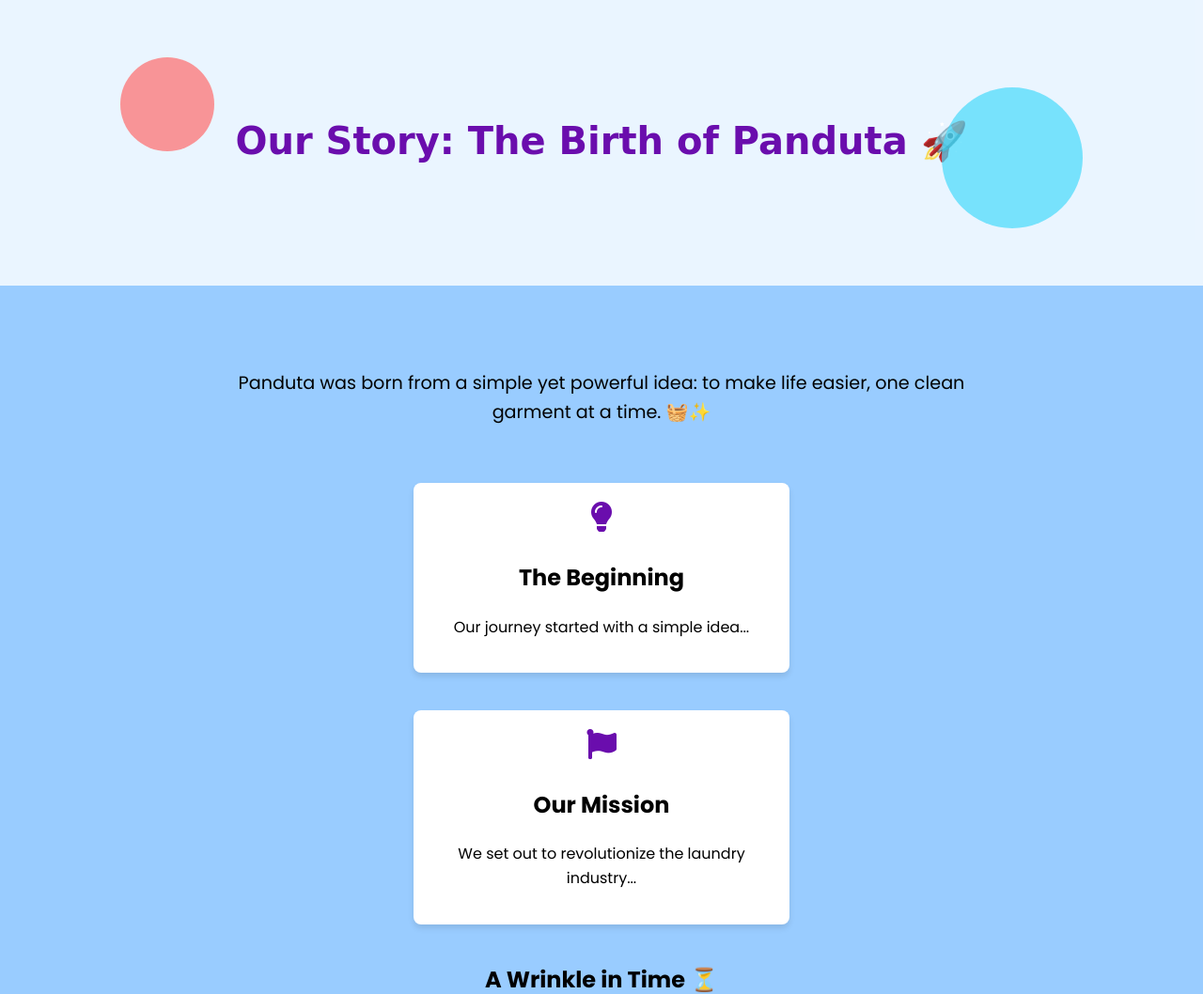
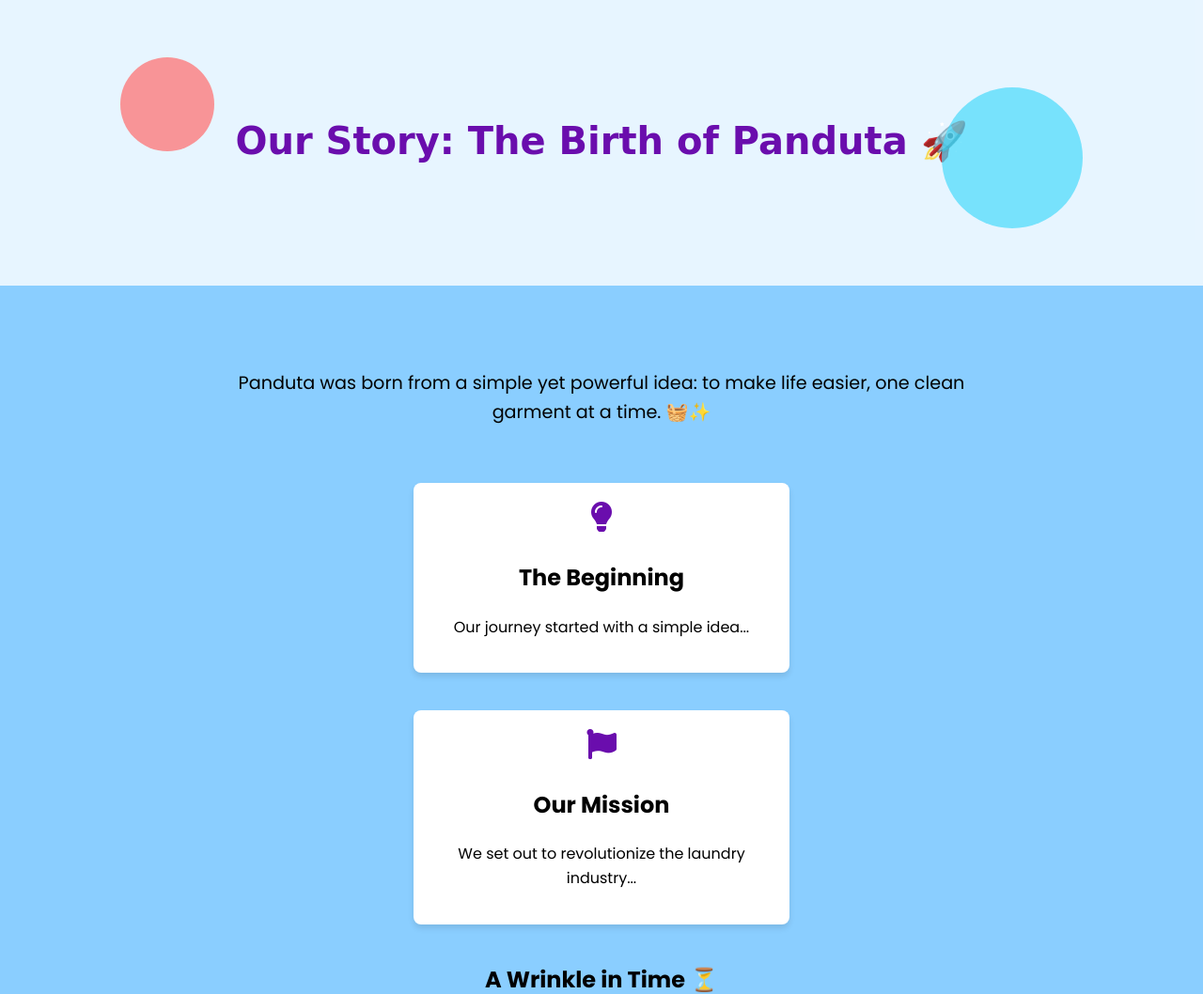
Before and after one commit to SuzanFah/panduta, a Flask app: page /our-story in a window 1280 px wide. Shown: the top 1058 px of the page at 94% size. Run offline with Flask 3, Linux system fonts and the light colour scheme; some web fonts are replaced.

Commit message:
commiting backgroundedit

```diff
--- a/panduta_landing_page/static/css/styles.css
+++ b/panduta_landing_page/static/css/styles.css
@@ -4,7 +4,7 @@
     height: 100%;
     width: 100%;
     font-family: 'Poppins', cursive, sans-serif, -apple-system, BlinkMacSystemFont, "Segoe UI", Roboto, Helvetica, Arial, sans-serif, "Apple Color Emoji", "Segoe UI Emoji", "Segoe UI Symbol";
-    background-color: #99ccff; /* Light blue background */
+    background-color: #8aceff; /* Light blue background */
 }
 
 /* Define a purple color palette */
@@ -12,7 +12,7 @@
     --primary-color: #6a0dad; /* Purple */
     --secondary-color: #9b5de5; /* Light Purple */
     --accent-color: #f15bb5; /* Pink Accent */
-    --background-color: #99ccff; /* Updated to Light Blue Background */
+    --background-color: #8aceff; /* Updated to Light Blue Background */
     --text-color: #333; /* Dark Text */
 }
 
```
